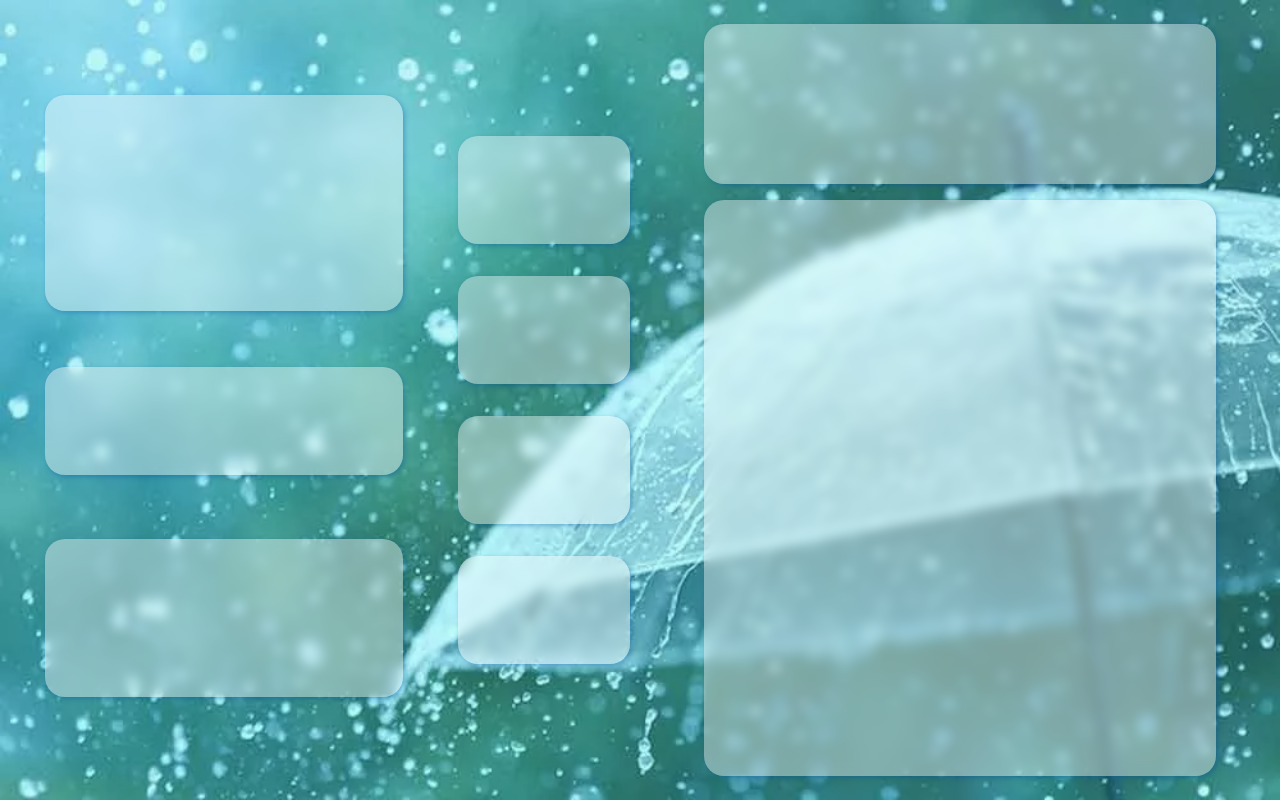
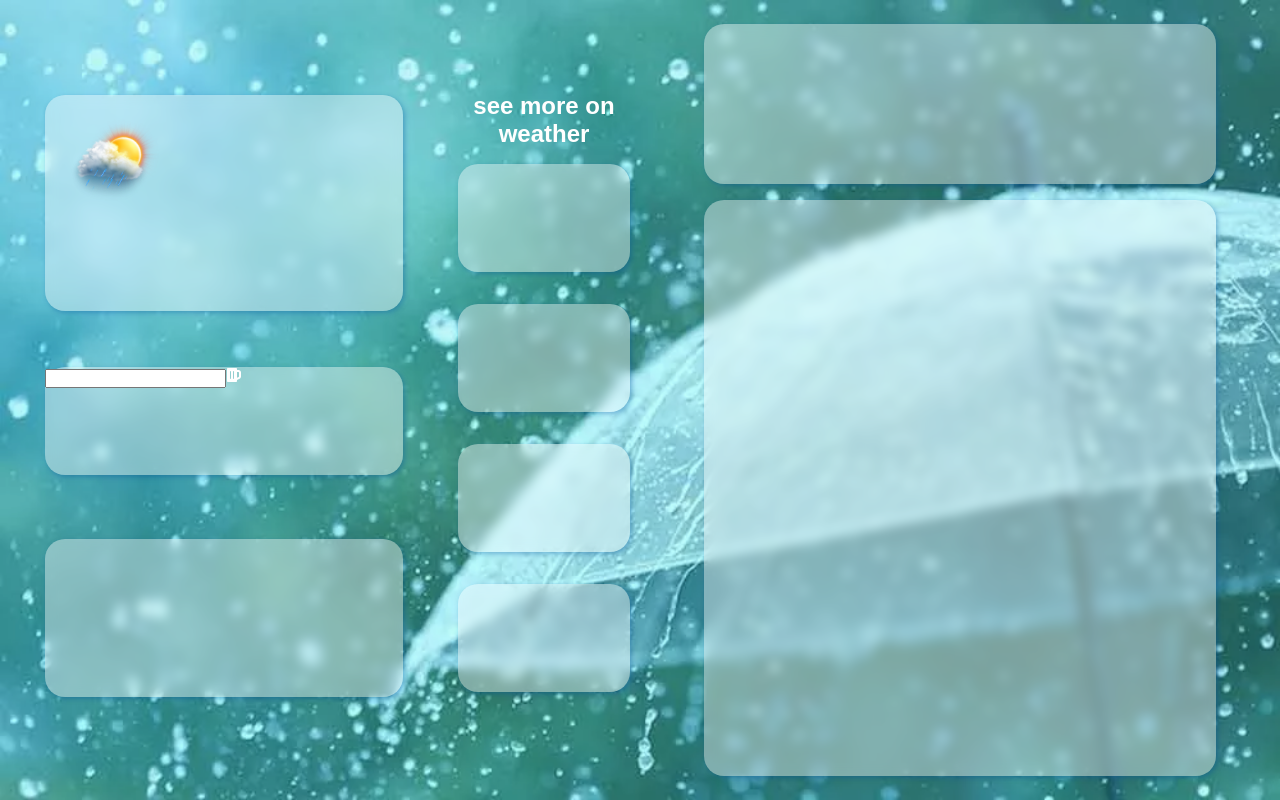
Before and after one commit to sumitchoudharySEM/weather-app, a React (Create React App) app: page / in a window 1280 px wide. Built offline with nearby package versions, Linux system fonts and the light colour scheme.

Commit message:
venela effect added  to cardes

```diff
--- a/package.json
+++ b/package.json
@@ -11,8 +11,13 @@
     "@testing-library/user-event": "^13.5.0",
     "framer-motion": "^6.2.8",
     "react": "^18.0.0",
+    "react-bootstrap-icons": "^1.8.1",
     "react-dom": "^18.0.0",
+    "react-icons": "^4.3.1",
     "react-scripts": "5.0.0",
+    "react-spring": "^9.4.4",
+    "react-vanilla-tilt": "^1.0.0",
+    "vanilla-tilt": "^1.7.2",
     "web-vitals": "^2.1.4"
   },
   "scripts": {
--- a/public/index.html
+++ b/public/index.html
@@ -10,34 +10,22 @@
       content="Web site created using create-react-app"
     />
     <link rel="apple-touch-icon" href="%PUBLIC_URL%/logo192.png" />
-    <!--
-      manifest.json provides metadata used when your web app is installed on a
-      user's mobile device or desktop. See https://developers.google.com/web/fundamentals/web-app-manifest/
-    -->
+
     <link rel="manifest" href="%PUBLIC_URL%/manifest.json" />
-    <!--
-      Notice the use of %PUBLIC_URL% in the tags above.
-      It will be replaced with the URL of the `public` folder during the build.
-      Only files inside the `public` folder can be referenced from the HTML.
 
-      Unlike "/favicon.ico" or "favicon.ico", "%PUBLIC_URL%/favicon.ico" will
-      work correctly both with client-side routing and a non-root public URL.
-      Learn how to configure a non-root public URL by running `npm run build`.
-    -->
-    <title>React App</title>
+    <title>Weather App</title>
   </head>
   <body>
     <noscript>You need to enable JavaScript to run this app.</noscript>
     <div id="root"></div>
-    <!--
-      This HTML file is a template.
-      If you open it directly in the browser, you will see an empty page.
 
-      You can add webfonts, meta tags, or analytics to this file.
-      The build step will place the bundled scripts into the <body> tag.
-
-      To begin the development, run `npm start` or `yarn start`.
-      To create a production bundle, use `npm run build` or `yarn build`.
-    -->
+    <!-- vanila tilt js -->
+    <!-- <script type="text/javascript" src="vanilla-tilt.js"></script>
+    <script type="text/javascript">
+      VanillaTilt.init(document.querySelector(".datebox"), {
+        max: 25,
+        speed: 400,
+      });
+    </script> -->
   </body>
 </html>
--- a/src/LeftBox.js
+++ b/src/LeftBox.js
@@ -1,13 +1,44 @@
-import React from 'react'
+import { FaBeer } from 'react-icons/fa';
+import React, { useEffect, useRef } from 'react';
+import VanillaTilt from 'vanilla-tilt';
+
+function Tilt(props) {
+    const { options, ...rest } = props;
+    const tilt = useRef(null);
+
+    useEffect(() => {
+        VanillaTilt.init(tilt.current, options);
+    }, [options]);
+
+    return <div ref={tilt} {...rest} />;
+}
 
 const LeftBox = () => {
+
+    const options = {
+        scale: 1.1,
+        speed: 200,
+        max: 20,
+        easing: "cubic-bezier(.03,.98,.52,.99)",
+        glare: true
+      };
+
     return (<>
         <div className="side1">
-            <div className='datebox'></div>
-            <div className='searchbox'> </div>
-            <div className='motobox'></div>
+            <Tilt className="datebox" options={options} >
+                <img src={require("./img/logo.png")}></img>
+            </Tilt>
+            <div className='searchbox'>
+                <form>
+                    <input type="text" ></input>
+                    <FaBeer/>
+
+                </form>
+            </div>
+            <Tilt className="motobox" options={options} />
         </div>
         <div className="side2">
+            <h2>see more on weather</h2>
             <div className='moreon'></div>
             <div className='moreon'></div>
             <div className='moreon'></div>
--- a/src/index.css
+++ b/src/index.css
@@ -2,6 +2,27 @@
   margin: 0;
   padding: 0;
 }
+
+body {
+  font-family: sans-serif;
+  margin: 0;
+  background: royalblue;
+  color: #fff;
+  display: flex;
+  justify-content: center;
+  align-items: center;
+  height: 100vh;
+}
+
+.box {
+  width: 250px;
+  height: 250px;
+  border-radius: 12px;
+  background-color: khaki;
+  box-shadow: 0 5px 40px rgba(0, 0, 0, 0.2);
+}
+
+
 :root {
   --blue: #024f9b5c;
   --white: #ffffff66;
@@ -67,6 +88,8 @@
   flex-direction: column;
   align-items: center;
   justify-content: center;
+  border-radius: 20px;
+  text-align: center;
 }
 .datebox{
  width: 80%;
@@ -76,8 +99,14 @@
  border-radius: 20px;
  backdrop-filter: blur(6px);
  box-shadow: 2px 2px 5px  var(--blue);
+}
+.datebox img{
+ width: 25%;
+ height: auto;
+ margin: 1.5rem;
 
 }
+
 .searchbox{
  width: 80%;
  height: 15%;
```
Also changed, not shown: src/App.js (+7 -0 lines), src/img/logo.png (added), 1 other file (tests, documents, lock files or other folders).
